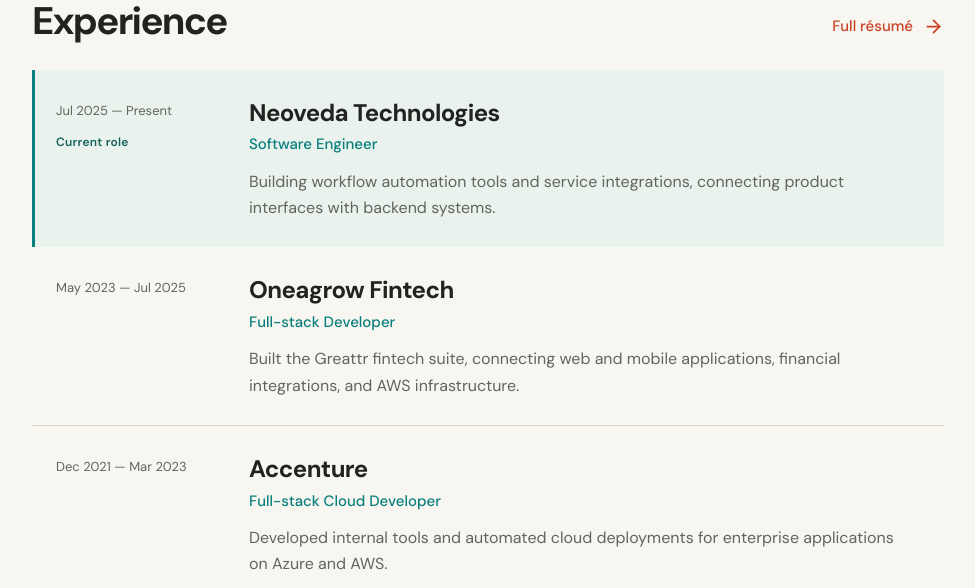
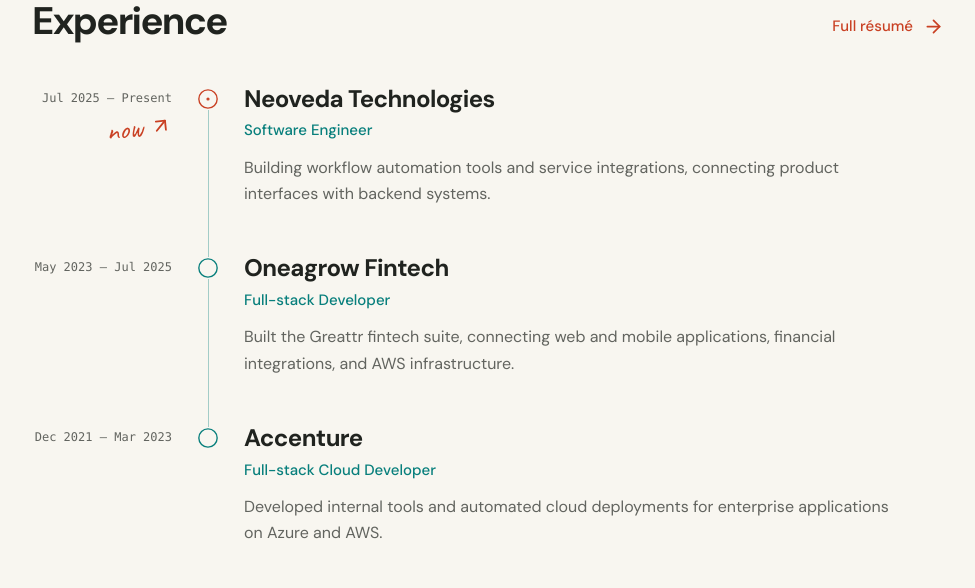
Before and after one commit to Frostdev7506/new-portfolio, a Next.js app: page / in a window 1280 px wide. Shown: the part 2672-3260 px from the top of the page, without its empty margins (296-1271 px from the left). Built offline with nearby package versions, Linux system fonts and the light colour scheme; no server answers.

Commit message:
BOLT-52 Replace boxed work history with notebook timeline

```diff
--- a/src/app/globals.css
+++ b/src/app/globals.css
@@ -734,43 +734,75 @@
   max-width: 560px;
 }
 .work-history {
-  padding: 42px 0;
+  --timeline-axis: 176px;
+  padding: 42px 0 48px;
+}
+.work-history .section-heading-row {
+  margin-bottom: 38px;
 }
 .work-history .experience-list {
   margin: 0;
 }
 .work-history .experience-list li {
+  position: relative;
   display: grid;
-  grid-template-columns: 165px minmax(0, 1fr);
+  grid-template-columns: 140px minmax(0, 1fr);
   align-items: start;
-  gap: 28px;
-  padding: 26px 24px;
-}
-.work-history .experience-list li:first-child {
-  background: var(--brand-100);
+  column-gap: 72px;
+  padding: 0 0 44px;
   border: 0;
-  border-left: 3px solid var(--brand-700);
-  padding-left: 21px;
+}
+.work-history .experience-list li::before {
+  content: "";
+  position: absolute;
+  left: var(--timeline-axis);
+  top: 17px;
+  bottom: -17px;
+  border-left: 1px solid var(--brand-700);
+  opacity: 0.35;
 }
 .work-history .experience-list li:last-child {
-  border-bottom: 0;
   padding-bottom: 0;
 }
+.work-history .experience-list li:last-child::before {
+  display: none;
+}
+.job-milestone {
+  position: absolute;
+  left: calc(var(--timeline-axis) - 11px);
+  top: 6px;
+  display: flex;
+  background: var(--page-bg);
+  color: var(--brand-700);
+}
+.job-milestone svg {
+  width: 22px;
+  height: 22px;
+  stroke-width: 1.5;
+}
+[data-current="true"] > .job-milestone {
+  color: var(--accent);
+}
 .job-dates {
   display: flex;
   flex-direction: column;
-  align-items: flex-start;
-  gap: 12px;
-  padding-top: 5px;
+  align-items: flex-end;
+  gap: 7px;
+  padding-top: 7px;
 }
 .work-history .job-period {
-  font-size: 13px;
+  font-family: "SFMono-Regular", Consolas, monospace;
+  font-size: 12px;
 }
 .current-role {
-  color: var(--brand-900);
-  font-size: 12px;
-  font-weight: 600;
-  letter-spacing: 0.02em;
+  display: inline-flex;
+  align-items: center;
+  gap: 7px;
+  color: var(--accent);
+  font-family: var(--font-note), cursive;
+  font-size: 28px;
+  line-height: 1;
+  transform: rotate(-6deg);
 }
 .work-history .experience-list h3 {
   font-size: 24px;
@@ -1604,20 +1636,27 @@
     padding: 0;
     overflow-wrap: anywhere;
   }
+  .work-history {
+    --timeline-axis: 11px;
+  }
   .work-history .experience-list li {
-    grid-template-columns: 1fr;
-    gap: 14px;
-    padding: 24px 0;
-  }
-  .work-history .experience-list li:first-child {
-    padding: 24px 20px;
+    grid-template-columns: minmax(0, 1fr);
+    row-gap: 12px;
+    padding: 0 0 38px 44px;
   }
   .work-history .job-dates {
     flex-direction: row;
     flex-wrap: wrap;
     align-items: center;
-    gap: 16px;
+    gap: 14px;
+    min-height: 28px;
     padding: 0;
+  }
+  .work-history .current-role {
+    font-size: 25px;
+  }
+  .work-history .current-role svg {
+    display: none;
   }
   .work-history .experience-list h3 {
     font-size: 23px;
--- a/src/components/about/experience.tsx
+++ b/src/components/about/experience.tsx
@@ -1,3 +1,4 @@
+import { ArrowUpRight, Circle, CircleDot } from "lucide-react";
 import { experience } from "@/data/notebook";
 import { TextLink } from "@/components/shared/text-link";
 
@@ -17,16 +18,25 @@
         <h2>{detailed ? "Where I’ve worked" : "Experience"}</h2>
         {!detailed && <TextLink href="/resume">Full résumé</TextLink>}
       </div>
-      <ol className="experience-list">
+      <ol className="experience-list" aria-label="Career timeline">
         {experience.map((job) => (
-          <li key={job.company}>
+          <li key={job.company} data-current={job.current}>
             {!detailed && (
-              <div className="job-dates">
-                <span className="job-period">{job.period}</span>
-                {job.current && (
-                  <span className="current-role">Current role</span>
-                )}
-              </div>
+              <>
+                <div className="job-dates">
+                  <span className="job-period">{job.period}</span>
+                  {job.current && (
+                    <span className="current-role">
+                      <span className="sr-only">Current role</span>
+                      <span aria-hidden="true">now</span>
+                      <ArrowUpRight size={22} aria-hidden="true" />
+                    </span>
+                  )}
+                </div>
+                <span className="job-milestone" aria-hidden="true">
+                  {job.current ? <CircleDot /> : <Circle />}
+                </span>
+              </>
             )}
             <div>
               <h3>{job.company}</h3>
```
Also changed, not shown: 7 other files (tests, documents, lock files or other folders).
